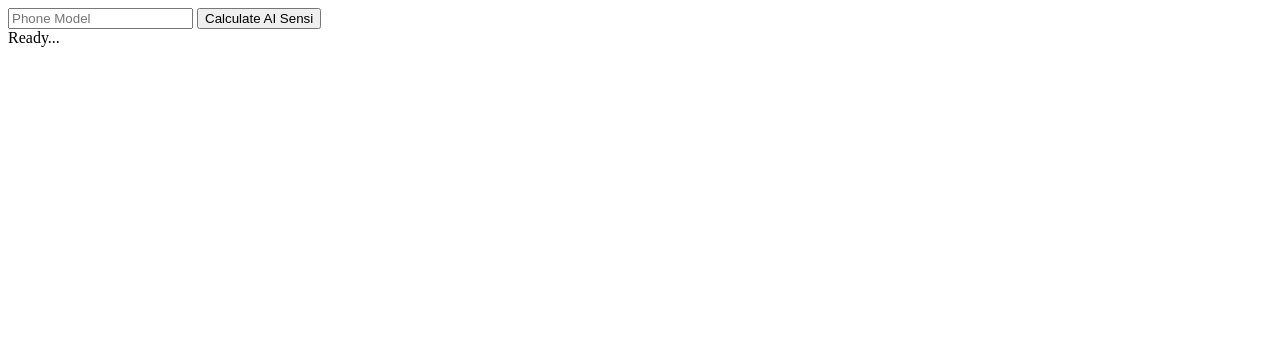
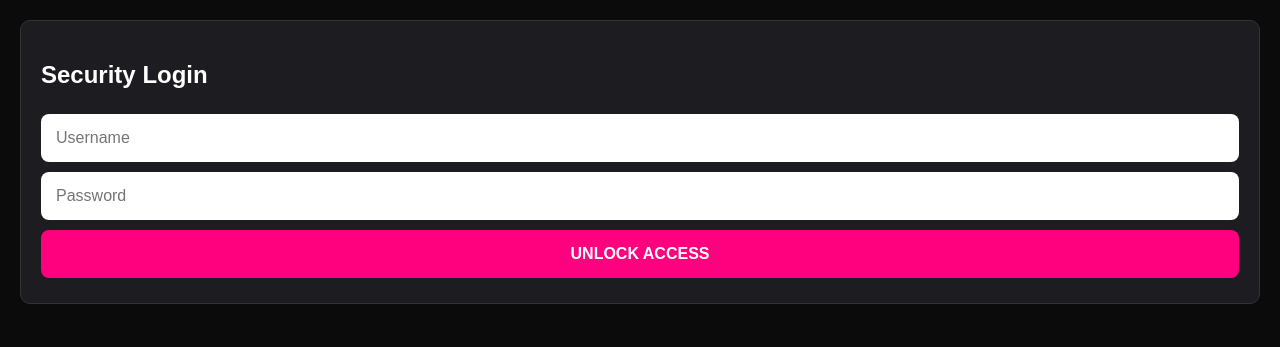
Before and after one commit to tripymafia/TrispyCheats, a plain HTML site: page index.html in a window 1280 px wide. Drawn offline with Linux system fonts and the light colour scheme.

Commit message:
Update index.html

```diff
--- a/index.html
+++ b/index.html
@@ -1,23 +1,62 @@
 <!DOCTYPE html>
-<html>
+<html lang="en">
+<head>
+    <meta charset="UTF-8">
+    <meta name="viewport" content="width=device-width, initial-scale=1.0">
+    <title>Tripsy Cheats</title>
+    <style>
+        body { margin: 0; background: #0b0b0c; color: #fff; font-family: sans-serif; }
+        .page { padding: 20px; }
+        #main-app { display: none; }
+        .box { background: #1c1c21; padding: 20px; border-radius: 10px; margin-bottom: 20px; border: 1px solid #333; }
+        input, button { width: 100%; padding: 15px; margin: 5px 0; border-radius: 8px; border: none; font-size: 16px; box-sizing: border-box; }
+        button { background: #ff007f; color: white; cursor: pointer; font-weight: bold; }
+        #res { background: #000; padding: 15px; margin-top: 10px; color: #00ffcc; white-space: pre-wrap; border-radius: 5px; font-weight: bold; }
+    </style>
+</head>
 <body>
-    <input type="text" id="dev" placeholder="Phone Model">
-    <button onclick="calc()">Calculate AI Sensi</button>
+
+<div id="login-screen" class="page">
+    <div class="box">
+        <h2>Security Login</h2>
+        <input type="text" id="user" placeholder="Username">
+        <input type="password" id="pass" placeholder="Password">
+        <button onclick="check()">UNLOCK ACCESS</button>
+    </div>
+</div>
+
+<div id="main-app" class="page">
+    <h1>Tripsy Cheats</h1>
+    <div class="box">
+        <input type="text" id="dev" placeholder="Enter Phone Model">
+        <button onclick="calc()">Get Best Settings</button>
         <div id="res">Ready...</div>
+    </div>
+</div>
 
 <script>
+    function check() {
+        if(document.getElementById('user').value === 'Trispy' && document.getElementById('pass').value === 'Trispy01') {
+            document.getElementById('login-screen').style.display = 'none';
+            document.getElementById('main-app').style.display = 'block';
+        } else { alert('Access Denied!'); }
+    }
+
     async function calc() {
-            const dev = document.getElementById('dev').value;
+        const device = document.getElementById('dev').value.trim();
         const res = document.getElementById('res');
-            res.innerText = "Connecting to AI...";
+        if(!device) return alert('Enter model');
+
+        res.innerText = "⚡ Analyzing...";
         try {
             const r = await fetch('/api/get-sensi', {
                 method: 'POST',
-                    body: JSON.stringify({ device: dev })
+                headers: {'Content-Type': 'application/json'},
+                body: JSON.stringify({ device: device })
             });
             const d = await r.json();
             res.innerText = d.text;
-            } catch(e) { res.innerText = "Error: " + e.message; }
+        } catch(e) { res.innerText = "Error: API connection failed."; }
     }
 </script>
 </body>
```
Lines whose indentation alone changed are shown as unchanged.
